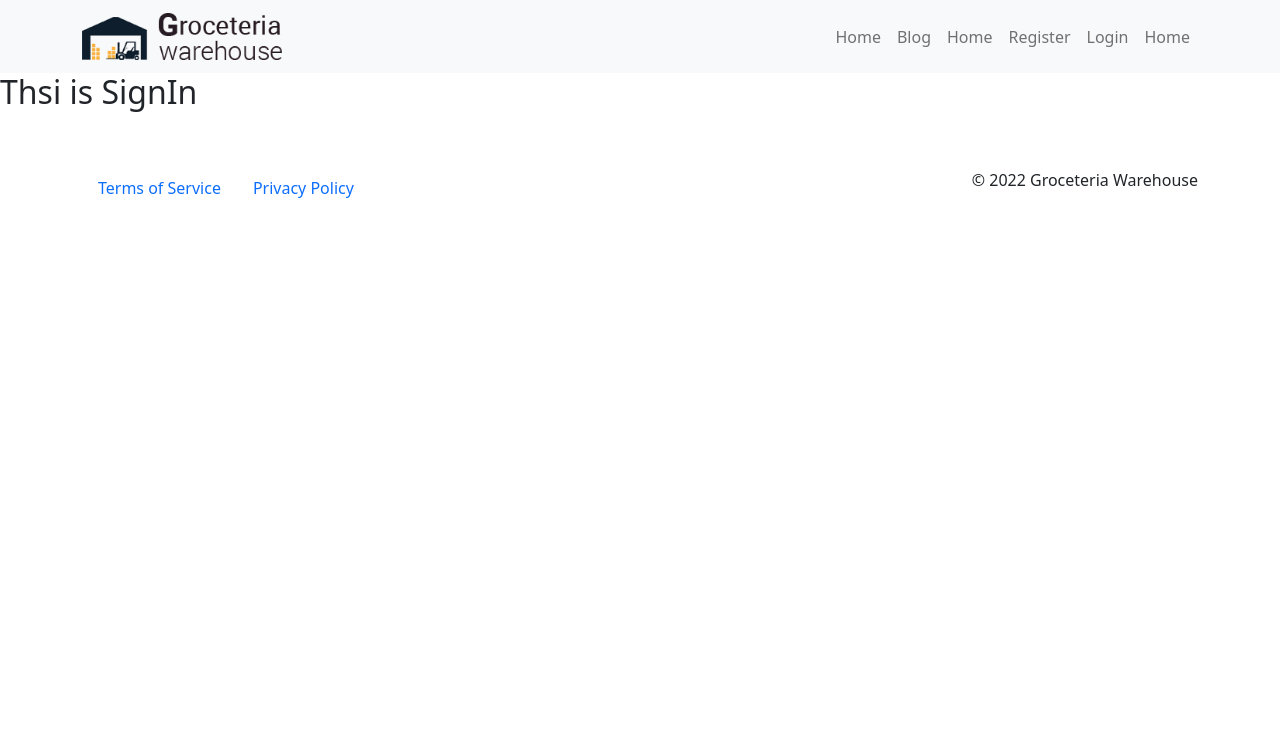
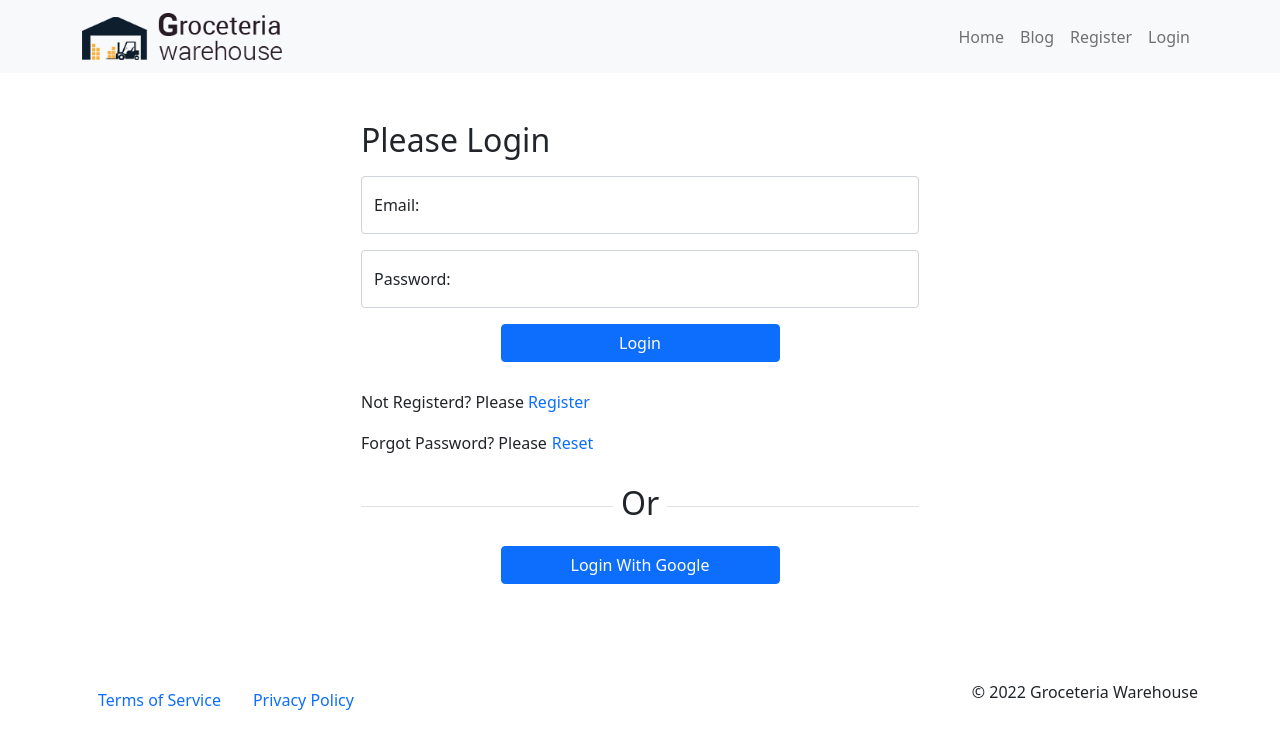
Before and after one commit to m0ni2/warehouse-management-client-side-m0ni2, a React (Create React App) app: page /login in a window 1280 px wide. Shown: the top 748 px of the page. Built offline with nearby package versions, Linux system fonts and the light colour scheme; no server answers.

Commit message:
login, socialAuth, register

```diff
--- a/src/App.css
+++ b/src/App.css
@@ -32,7 +32,12 @@
   from {
     transform: rotate(0deg);
   }
+
   to {
     transform: rotate(360deg);
   }
 }
+
+.btn.btn-link:focus {
+  box-shadow: none;
+}
--- a/src/App.js
+++ b/src/App.js
@@ -1,6 +1,7 @@
 import { Route, Routes } from 'react-router-dom';
 import { ToastContainer } from 'react-toastify';
 import './App.css';
+import 'react-toastify/dist/ReactToastify.css';
 import Register from './Pages/Authentication/Register/Register';
 import LogIn from './Pages/Authentication/LogIn/LogIn';
 import Blog from './Pages/Blog/Blog';
@@ -22,7 +23,6 @@ function App() {
         <Route path='/privacypolicy' element={<PrivacyPolicy />} />
         <Route path='/login' element={<LogIn />} />
         <Route path='/register' element={<Register />} />
-
       </Routes>
       <Footer />
       <ToastContainer />
--- a/src/Pages/Authentication/LogIn/LogIn.js
+++ b/src/Pages/Authentication/LogIn/LogIn.js
@@ -1,9 +1,76 @@
-import React from 'react';
+import React, { useRef, useState } from 'react';
+import { Button } from 'react-bootstrap';
+import { useSendPasswordResetEmail, useSignInWithEmailAndPassword } from 'react-firebase-hooks/auth';
+import { Link } from 'react-router-dom';
+import { toast } from 'react-toastify';
+import auth from '../../../firebase.init';
+import SocialAuth from '../SocialAuth/SocialAuth';
 
 const LogIn = () => {
+    const emailRef = useRef('');
+    const passwordRef = useRef('');
+
+    const [
+        signInWithEmailAndPassword,
+        user,
+        loading,
+        err1,
+    ] = useSignInWithEmailAndPassword(auth);
+
+    const [
+        sendPasswordResetEmail,
+        sending,
+        err2,
+    ] = useSendPasswordResetEmail(auth);
+
+
+    const handleLogin = async event => {
+        event.preventDefault();
+        const email = emailRef.current.value;
+        const password = passwordRef.current.value;
+        if (email && password) {
+            await signInWithEmailAndPassword(email, password);
+            toast('Login Successful');
+            event.target.reset();
+        }
+        else {
+            toast('Please Enter Your Email, Password')
+        }
+    }
+
+    const handlePasswordReset = async () => {
+        const email = emailRef.current.value;
+        if (email) {
+            await sendPasswordResetEmail(email);
+            toast('Password Reset Email Sent');
+        }
+        else {
+            toast('Please Enter Your Email')
+        }
+    }
+
     return (
-        <div>
-            <h2>Thsi is SignIn</h2>
+        <div className='container py-5'>
+            <div className='col col-md-8 col-lg-6 mx-auto'>
+                <h2 className='mb-3'>Please Login</h2>
+                <form onSubmit={handleLogin}>
+                    <div className="form-floating mb-3">
+                        <input ref={emailRef} type="email" name='email' className="form-control" placeholder='name@example.com' required />
+                        <label htmlFor="floatingInput">Email:</label>
+                    </div>
+                    <div className="form-floating mb-3">
+                        <input ref={passwordRef} type="password" name='password' className="form-control" placeholder="Password" autoComplete='on' required />
+                        <label htmlFor="floatingPassword">Password:</label>
+                    </div>
+
+                    <input className={`btn btn-primary w-50 mx-auto d-block `} type="submit" value="Login" />
+                </form>
+                <p className='mt-4 mb-2 d-flex align-items-center'>Not Registerd? Please <Link className='p-1 text-decoration-none' to='/register'>Register</Link>
+                </p>
+                <p className='mt-2 mb-4 d-flex align-items-center'>Forgot Password? Please <Button onClick={handlePasswordReset} variant="link" className='p-1 text-decoration-none'>Reset</Button></p>
+
+                <SocialAuth />
+            </div>
         </div>
     );
 };
--- a/src/Pages/Authentication/Register/Register.js
+++ b/src/Pages/Authentication/Register/Register.js
@@ -3,6 +3,7 @@ import { Link } from 'react-router-dom';
 import auth from '../../../firebase.init';
 import { useCreateUserWithEmailAndPassword, useUpdateProfile } from 'react-firebase-hooks/auth';
 import SocialAuth from '../SocialAuth/SocialAuth';
+import { toast } from 'react-toastify';
 
 const Register = () => {
     const [checked, setChecked] = useState(false);
@@ -24,6 +25,7 @@ const Register = () => {
 
         await createUserWithEmailAndPassword(email, password);
         await updateProfile({ displayName });
+        toast('New User Created Successfully');
         event.target.reset();
         setChecked(!checked);
     }
@@ -44,28 +46,28 @@ const Register = () => {
     }
     return (
         <div className='container py-5'>
-            <div className='w-50 mx-auto'>
+            <div className='col col-md-8 col-lg-6 mx-auto'>
                 <h2 className='mb-3'>Please Register</h2>
                 <form onSubmit={handleRegister}>
                     <div className="form-floating mb-3">
-                        <input type="name" name='name' className="form-control" />
+                        <input type="name" name='name' className="form-control" placeholder='firstName lastName' required />
                         <label htmlFor="floatingInput">Name:</label>
                     </div>
                     <div className="form-floating mb-3">
-                        <input type="email" name='email' className="form-control" />
+                        <input type="email" name='email' className="form-control" placeholder='name@example.com' required />
                         <label htmlFor="floatingInput">Email:</label>
                     </div>
                     <div className="form-floating mb-3">
-                        <input type="password" name='password' className="form-control" />
+                        <input type="password" name='password' className="form-control" placeholder="Password" autoComplete='on' required />
                         <label htmlFor="floatingPassword">Password:</label>
                     </div>
                     <div className="mb-3 form-check">
                         <input onClick={() => setChecked(!checked)} type="checkbox" className="form-check-input" id="exampleCheck1" />
-                        <label className="form-check-label" htmlFor="exampleCheck1">Please Accept <Link to='/termsofservice'>Terms of Service</Link></label>
+                        <label className="form-check-label" htmlFor="exampleCheck1">Please Accept <Link className='text-decoration-none' to='/termsofservice'>Terms of Service</Link></label>
                     </div>
                     <input className={`btn btn-primary w-50 mx-auto d-block ${checked ? '' : 'disabled'}`} type="submit" value="Register" />
                 </form>
-                <p className='my-4'>Already Registered? Please <Link to='/login'>Login</Link></p>
+                <p className='my-4'>Already Registered? Please <Link className='text-decoration-none' to='/login'>Login</Link></p>
                 <SocialAuth />
             </div>
         </div>
--- a/src/Pages/Authentication/SocialAuth/SocialAuth.js
+++ b/src/Pages/Authentication/SocialAuth/SocialAuth.js
@@ -1,7 +1,12 @@
 import React from 'react';
 import { Button } from 'react-bootstrap';
+import { useSignInWithGoogle } from 'react-firebase-hooks/auth';
+import auth from '../../../firebase.init';
 
 const SocialAuth = () => {
+
+    const [signInWithGoogle, user, loading, error] = useSignInWithGoogle(auth);
+
     return (
         <div>
             <div className='d-flex align-items-center my-3'>
@@ -9,7 +14,7 @@ const SocialAuth = () => {
                 <h2 className='mx-2'>Or</h2>
                 <span className='w-50 border-bottom'></span>
             </div>
-            <Button className='btn btn-primary w-50 mx-auto d-block'>Google</Button>
+            <Button onClick={() => signInWithGoogle()} className='btn btn-primary w-50 mx-auto d-block'>Login With Google</Button>
         </div>
     );
 };
--- a/src/Pages/Shared/Header/Header.js
+++ b/src/Pages/Shared/Header/Header.js
@@ -1,9 +1,15 @@
+import { signOut } from 'firebase/auth';
 import React from 'react';
-import { Container, Nav, Navbar } from 'react-bootstrap';
+import { Button, Container, Nav, Navbar } from 'react-bootstrap';
+import { useAuthState } from 'react-firebase-hooks/auth';
 import { Link } from 'react-router-dom';
+import auth from '../../../firebase.init';
 import logo from '../../../images/logo.png';
 
 const Header = () => {
+
+    const [user, loading, error] = useAuthState(auth);
+
     return (
         <header>
             <Navbar bg="light" expand="lg">
@@ -14,11 +20,17 @@ const Header = () => {
                         <Nav className="ms-auto ms-5">
                             <Nav.Link as={Link} to="/">Home</Nav.Link>
                             <Nav.Link as={Link} to="/blog">Blog</Nav.Link>
-                            <Nav.Link as={Link} to="/">Home</Nav.Link>
                             <Nav.Link as={Link} to="/register">Register</Nav.Link>
-                            <Nav.Link as={Link} to="/login">Login</Nav.Link>
-                            <Nav.Link as={Link} to="/">Home</Nav.Link>
+                            {user ?
+                                <Button onClick={() => signOut(auth)} variant="link" className='p-1 text-decoration-none'>Logout</Button>
+                                :
+                                <Nav.Link as={Link} to="/login">Login</Nav.Link>
+                            }
+
                         </Nav>
+                        <Navbar.Text>
+                            <span>{user ? `${user.displayName}` : ''}</span>
+                        </Navbar.Text>
                     </Navbar.Collapse>
                 </Container>
             </Navbar>
```
